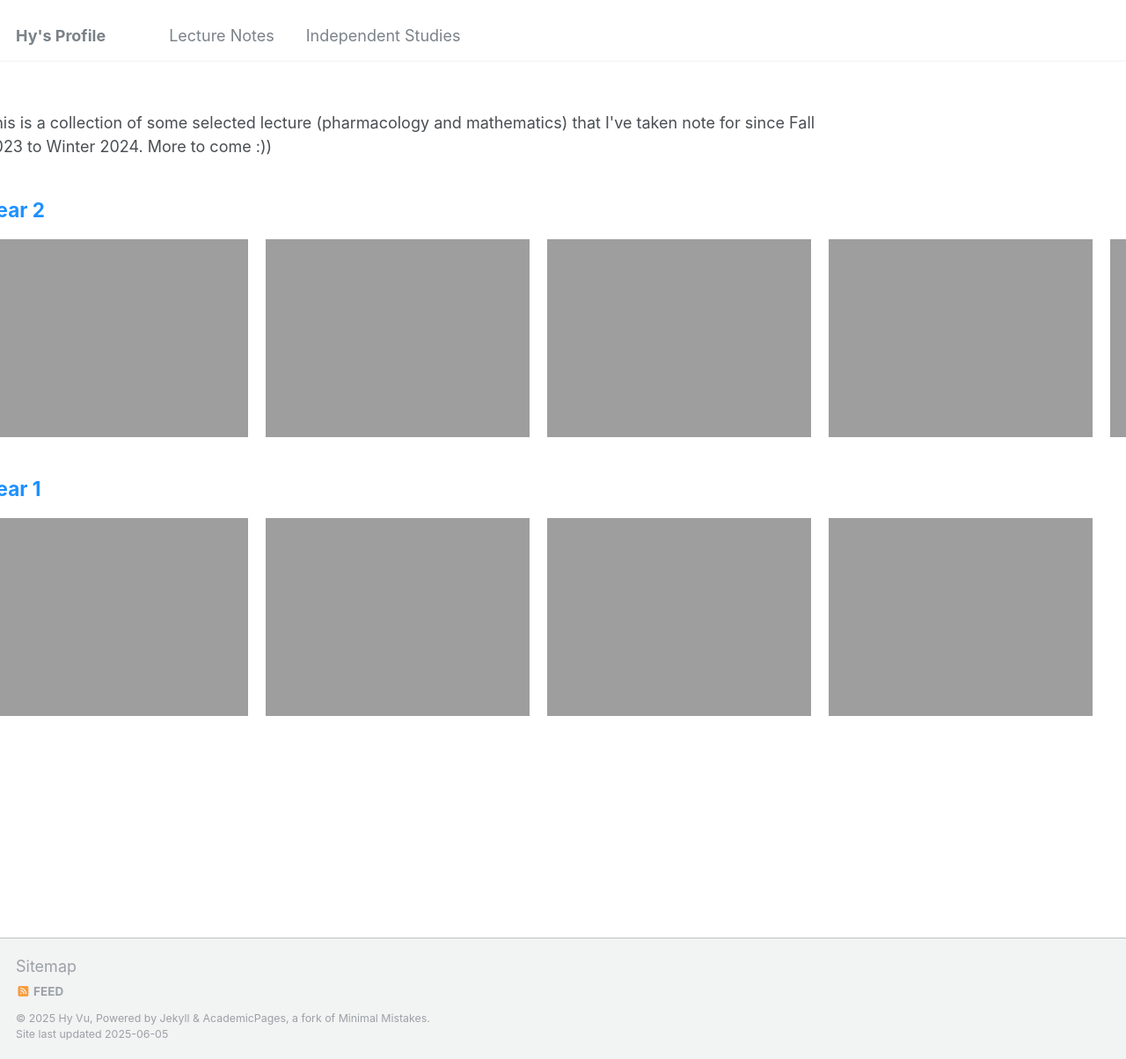
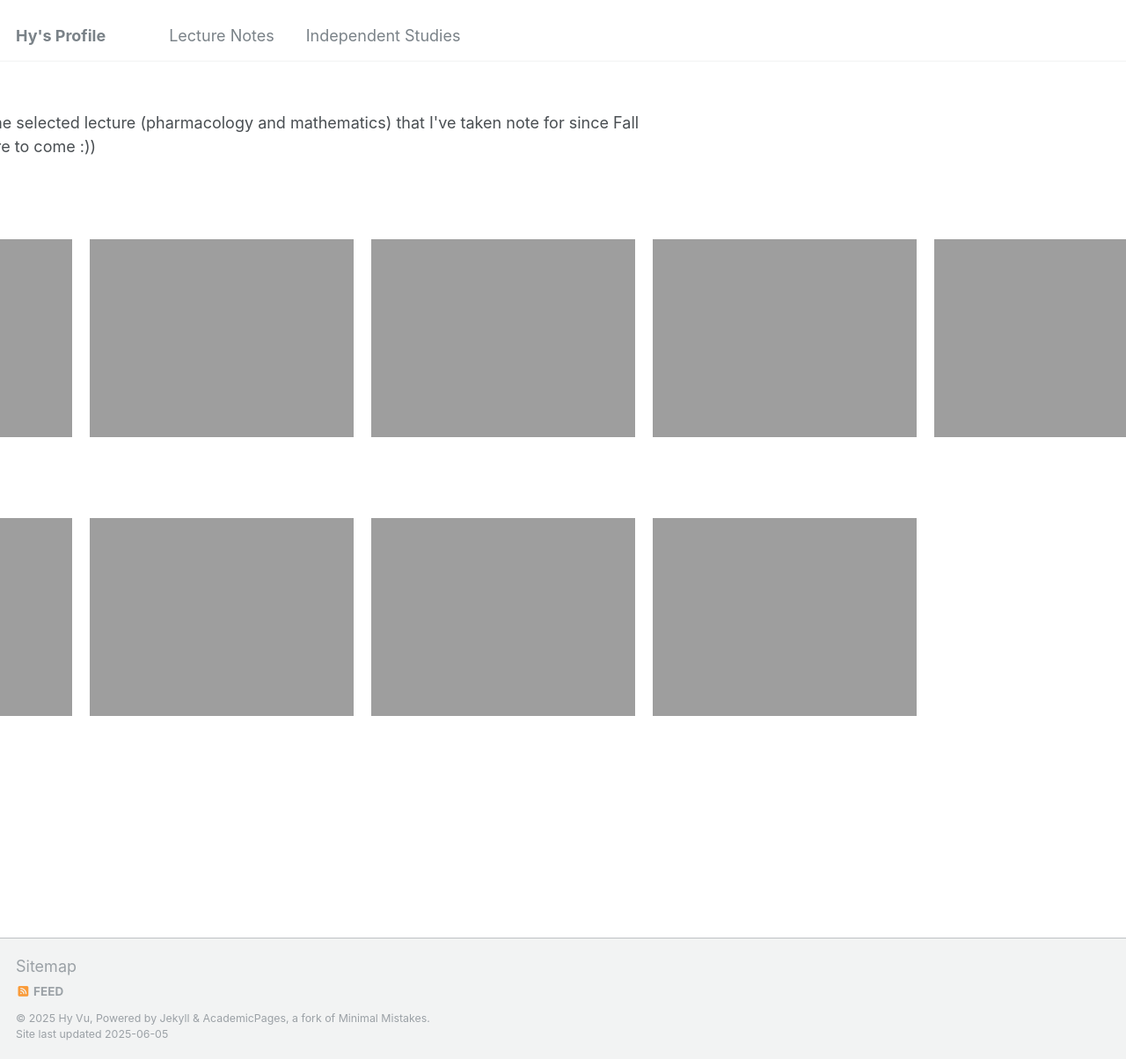
Before and after one commit to Hy-Vu/Hy-Vu.github.io, a Jekyll site: the page built from _pages/lecture-notes.html, in a window 1280 px wide and 1204 px high. Shown: the whole window at 88% size. Built offline with Jekyll 4.4.1, drawn with Linux system fonts in a browser that asks for light colours.

Commit message:
Update lecture-notes.html

```diff
--- a/_pages/lecture-notes.html
+++ b/_pages/lecture-notes.html
@@ -57,11 +57,11 @@ author_profile: false
 </head>
 
 <body>
-    <div class="pdf-container" style="position: relative; left: -300px;">
+    <div class="pdf-container" style="position: relative; left: -500px;">
         This is a collection of some selected lecture (pharmacology and mathematics) that I've taken note for since Fall 2023 to Winter 2024. More to come :))
     </div>
-    <h2 style="color:DodgerBlue; position: relative; left: -300px;"> Year 2 </h2>
-        <div class="pdf-container" style="position: relative; left: -300px;">
+    <h2 style="color:DodgerBlue; position: relative; left: -500px;"> Year 2 </h2>
+        <div class="pdf-container" style="position: relative; left: -500px;">
         <!-- PDF 1 -->
         <div class="pdf-box">
             <a href="https://Hy-Vu.github.io/PDFs/U2S3_Drug_Action (1).pdf" target="_blank">
@@ -93,8 +93,8 @@ author_profile: false
             </a>
         </div>
     </div>
-    <h2 style="color:DodgerBlue;position: relative; left: -300px;"> Year 1 </h2>
-    <div class="pdf-container" style="position: relative; left: -300px;">
+    <h2 style="color:DodgerBlue;position: relative; left: -500px;"> Year 1 </h2>
+    <div class="pdf-container" style="position: relative; left: -500px;">
         <!-- PDF 1 -->
         <div class="pdf-box">
             <a href="https://Hy-Vu.github.io/PDFs/U1S2_Organic_Chemistry_II.pdf" target="_blank">
```
